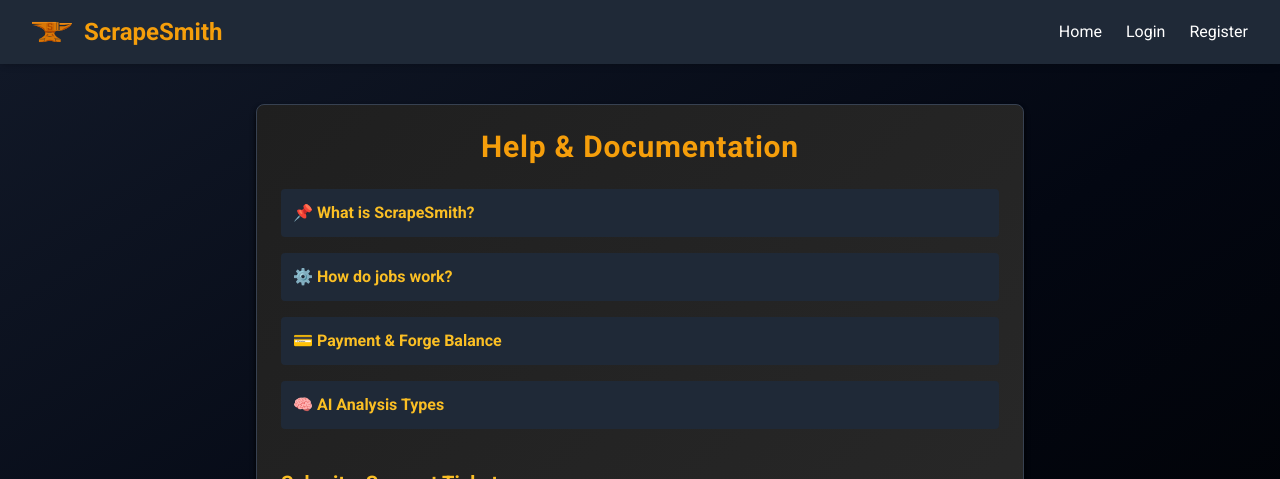
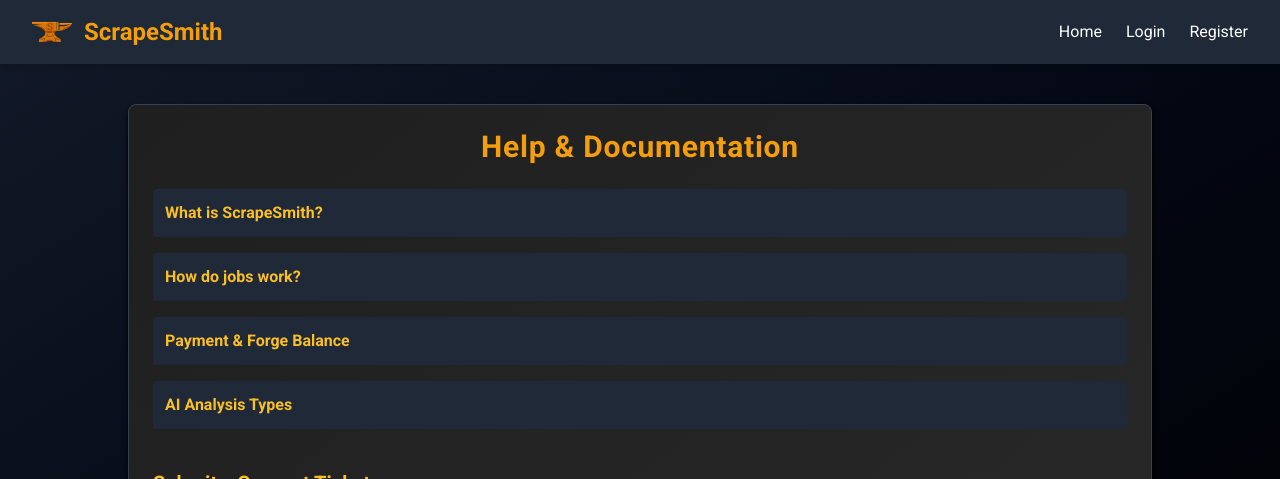
Before and after one commit to SpursFan21/ScrapeSmith-Frontend, a Next.js app in the folder frontend/: page /dashboard/help in a window 1280 px wide. Shown: the top 479 px of the page. Built offline with nearby package versions, Linux system fonts and the light colour scheme; no server answers.

Commit message:
final polish to ticket ui

```diff
--- a/frontend/src/app/dashboard/help/page.tsx
+++ b/frontend/src/app/dashboard/help/page.tsx
@@ -7,16 +7,22 @@
 import Toast from "@/app/_components/Toast";
 import Link from "next/link";
 
+// A ticket response may come with either `fromAdmin` or `adminId`
+interface TicketResponse {
+  fromAdmin?: boolean;
+  adminId?: string;
+  message: string;
+  timestamp: string;
+}
 
 interface Ticket {
   id: string;
   subject: string;
   message: string;
   status: string;
-  responses: { fromAdmin: boolean; message: string; timestamp: string }[];
+  responses: TicketResponse[];
   createdAt: string;
 }
-
 
 const HelpPage: React.FC = () => {
   const [subject, setSubject] = useState("");
@@ -29,13 +35,14 @@
 
   const fetchTickets = async () => {
     try {
-      const res = await api.get("/users/tickets");
-      const sorted = res.data.sort((a: Ticket, b: Ticket) =>
-        a.status === "open" && b.status === "closed" ? -1 : 1
+      const res = await api.get<Ticket[]>('/users/tickets');
+      // sort open before closed
+      const sorted = res.data.sort((a, b) =>
+        a.status === 'open' && b.status === 'closed' ? -1 : 1
       );
       setTickets(sorted);
     } catch (err) {
-      console.error("Failed to fetch tickets:", err);
+      console.error('Failed to fetch tickets:', err);
       setTickets([]);
     }
   };
@@ -45,21 +52,21 @@
   }, []);
 
   useEffect(() => {
-    if (tickets.length) console.log("🎫 tickets from API:", tickets);
+    if (tickets.length) console.log('tickets from API:', tickets);
   }, [tickets]);
 
   const handleSubmit = async () => {
     if (!subject || !message) return;
     setLoading(true);
     try {
-      await api.post("/users/tickets", { subject, message });
-      setSubject("");
-      setMessage("");
+      await api.post('/users/tickets', { subject, message });
+      setSubject('');
+      setMessage('');
       setToastVisible(true);
       await fetchTickets();
-    } catch (err) {
-      console.error("Failed to submit ticket:", err);
-      alert("Failed to submit ticket. Try again.");
+    } catch {
+      console.error('Failed to submit ticket');
+      alert('Failed to submit ticket. Try again.');
     } finally {
       setLoading(false);
     }
@@ -77,7 +84,12 @@
 
   return (
     <div className="w-full flex justify-center px-4 bg-gradient-to-br from-gray-900 via-gray-950 to-black py-10 min-h-screen">
-      <div className="w-full max-w-3xl bg-gradient-to-br from-[#1f1f1f] to-[#2a2a2a] border border-gray-700 rounded-lg p-6 shadow-md shadow-black">
+    <div
+      className="w-full max-w-screen-lg
+                 bg-gradient-to-br from-[#1f1f1f] to-[#2a2a2a]
+                 border border-gray-700 rounded-lg
+                 p-6 shadow-md shadow-black"
+    >
         <h1 className="text-3xl font-bold text-center text-amber-500 mb-6 tracking-wide">
           Help & Documentation
         </h1>
@@ -87,7 +99,7 @@
           {[
             {
               id: "overview",
-              title: "📌 What is ScrapeSmith?",
+              title: "What is ScrapeSmith?",
               content: (
                 <ul className="list-disc ml-6 mt-2 space-y-1">
                   <li>Submit URLs to be scraped via a single scrape or job scheduler.</li>
@@ -99,7 +111,7 @@
             },
             {
               id: "jobs",
-              title: "⚙️ How do jobs work?",
+              title: "How do jobs work?",
               content: (
                 <ol className="list-decimal ml-6 mt-2 space-y-1">
                   <li><strong>Scrape:</strong> Fetch content via ScrapeNinja API.</li>
@@ -110,7 +122,7 @@
             },
             {
               id: "payments",
-              title: "💳 Payment & Forge Balance",
+              title: "Payment & Forge Balance",
               content: (
                 <ul className="list-disc ml-6 mt-2 space-y-1">
                   <li><strong>Stripe</strong> for one-time payments.</li>
@@ -121,7 +133,7 @@
             },
             {
               id: "ai",
-              title: "🧠 AI Analysis Types",
+              title: "AI Analysis Types",
               content: (
                 <ul className="list-disc ml-6 mt-2 space-y-1">
                   <li>Sentiment Analysis</li>
@@ -176,15 +188,23 @@
           </button>
         </div>
 
-       {/* Existing Tickets */}
+               {/* Existing Tickets */}
         <div>
           <h2 className="text-xl font-semibold text-amber-400 mb-4">Your Tickets</h2>
           {tickets.length === 0 ? (
             <p className="text-gray-400 text-sm">No tickets submitted yet.</p>
           ) : (
             tickets.map((t) => {
-              const isClosed = t.status.toLowerCase() === "closed";
+              const isClosed = t.status.toLowerCase() === 'closed';
               const isExpanded = expandedTicketId === t.id;
+
+              // normalize responses
+              const normalized = t.responses.map(r => ({
+                ...r,
+                isAdmin: typeof r.fromAdmin === 'boolean'
+                  ? r.fromAdmin
+                  : Boolean(r.adminId),
+              }));
 
               return (
                 <Link
@@ -192,28 +212,28 @@
                   href={`/dashboard/help/tickets/${t.id}`}
                   className={`block mb-6 p-4 rounded border transition ${
                     isClosed
-                      ? "bg-gray-900 border-red-700 hover:border-red-500"
-                      : "bg-gray-800 border-green-700 hover:border-green-500"
+                      ? 'bg-gray-900 border-red-700 hover:border-red-500'
+                      : 'bg-gray-800 border-green-700 hover:border-green-500'
                   }`}
                 >
                   <div className="font-bold mb-1">{t.subject}</div>
                   <p className="text-sm text-gray-300 mb-1">
-                    {truncateMessage(t.message, t.id)}{" "}
+                    {truncateMessage(t.message, t.id)}{' '}
                     {t.message.length > 140 && (
                       <span
                         className="text-blue-400 text-xs underline cursor-pointer"
                         onClick={(e) => {
-                          e.preventDefault(); // Prevents link navigation
+                          e.preventDefault();
                           setExpandedTicketId(isExpanded ? null : t.id);
                         }}
                       >
-                        {isExpanded ? "Show less" : "Read more"}
+                        {isExpanded ? 'Show less' : 'Read more'}
                       </span>
                     )}
                   </p>
                   <span
                     className={`inline-block text-xs font-semibold px-2 py-1 rounded-full ${
-                      isClosed ? "bg-red-700 text-red-200" : "bg-green-700 text-green-200"
+                      isClosed ? 'bg-red-700 text-red-200' : 'bg-green-700 text-green-200'
                     }`}
                   >
                     {t.status.toUpperCase()}
@@ -222,13 +242,13 @@
                     Submitted: {new Date(t.createdAt).toLocaleString()}
                   </p>
 
-                  {t.responses.length > 0 && (
+                  {normalized.length > 0 && (
                     <div className="mt-3 space-y-1">
-                      {t.responses.map((r, idx) => (
+                      {normalized.map((r, idx) => (
                         <div key={idx} className="text-sm">
-                          <span className={r.fromAdmin ? "text-amber-400" : "text-gray-300"}>
-                            {r.fromAdmin ? "Admin:" : "You:"}
-                          </span>{" "}
+                          <span className={r.isAdmin ? 'text-amber-400' : 'text-gray-300'}>
+                            {r.isAdmin ? 'Admin:' : 'You:'}
+                          </span>{' '}
                           {r.message}
                           <p className="text-xs text-gray-500 ml-4">
                             {new Date(r.timestamp).toLocaleString()}
@@ -242,7 +262,6 @@
             })
           )}
         </div>
-
       </div>
 
       <Toast
--- a/frontend/src/app/dashboard/help/tickets/[ticketId]/page.tsx
+++ b/frontend/src/app/dashboard/help/tickets/[ticketId]/page.tsx
@@ -9,7 +9,8 @@
 import ReactMarkdown from 'react-markdown';
 
 interface TicketResponse {
-  fromAdmin: boolean;
+  fromAdmin?: boolean;
+  adminId?: string;
   message: string;
   timestamp: string;
 }
@@ -28,8 +29,7 @@
   const ticketId = Array.isArray(params?.ticketId)
     ? params.ticketId[0]
     : params?.ticketId;
-  console.log("Ticket ID from URL:", ticketId);
-
+  console.log('Ticket ID from URL:', ticketId);
 
   const router = useRouter();
 
@@ -59,7 +59,7 @@
       await api.post(`/users/tickets/${ticketId}/reply`, { message: reply });
       setReply('');
       setToastVisible(true);
-      await fetchTicket(); // Refresh thread
+      await fetchTicket();
     } catch (err) {
       console.error('Failed to send reply:', err);
     } finally {
@@ -70,6 +70,14 @@
   if (!ticket) {
     return <div className="p-10 text-white">Loading ticket...</div>;
   }
+
+  // Normalize responses to include a single isAdmin flag
+  const normalizedResponses = ticket.responses.map(r => ({
+    ...r,
+    isAdmin: typeof r.fromAdmin === 'boolean'
+      ? r.fromAdmin
+      : Boolean(r.adminId),
+  }));
 
   const isClosed = ticket.status === 'closed';
 
@@ -101,10 +109,10 @@
         <p className="mb-6 text-gray-300">{ticket.message}</p>
 
         <div className="space-y-4 mb-6">
-          {ticket.responses.map((r, idx) => (
+          {normalizedResponses.map((r, idx) => (
             <div key={idx} className="bg-gray-800 p-3 rounded text-sm">
-              <p className="font-semibold text-amber-300">
-                {r.fromAdmin ? 'Admin' : 'You'}
+              <p className={`font-semibold ${r.isAdmin ? 'text-amber-400' : 'text-gray-300'}`}>
+                {r.isAdmin ? 'Admin' : 'You'}
               </p>
               <div className="prose prose-invert text-sm max-w-none">
                 <ReactMarkdown>{r.message}</ReactMarkdown>
@@ -120,7 +128,7 @@
           <div>
             <textarea
               value={reply}
-              onChange={(e) => setReply(e.target.value)}
+              onChange={e => setReply(e.target.value)}
               placeholder="Type your reply... (supports **Markdown**)"
               rows={4}
               className="w-full p-3 bg-gray-800 border border-gray-600 rounded text-sm mb-2"
```
